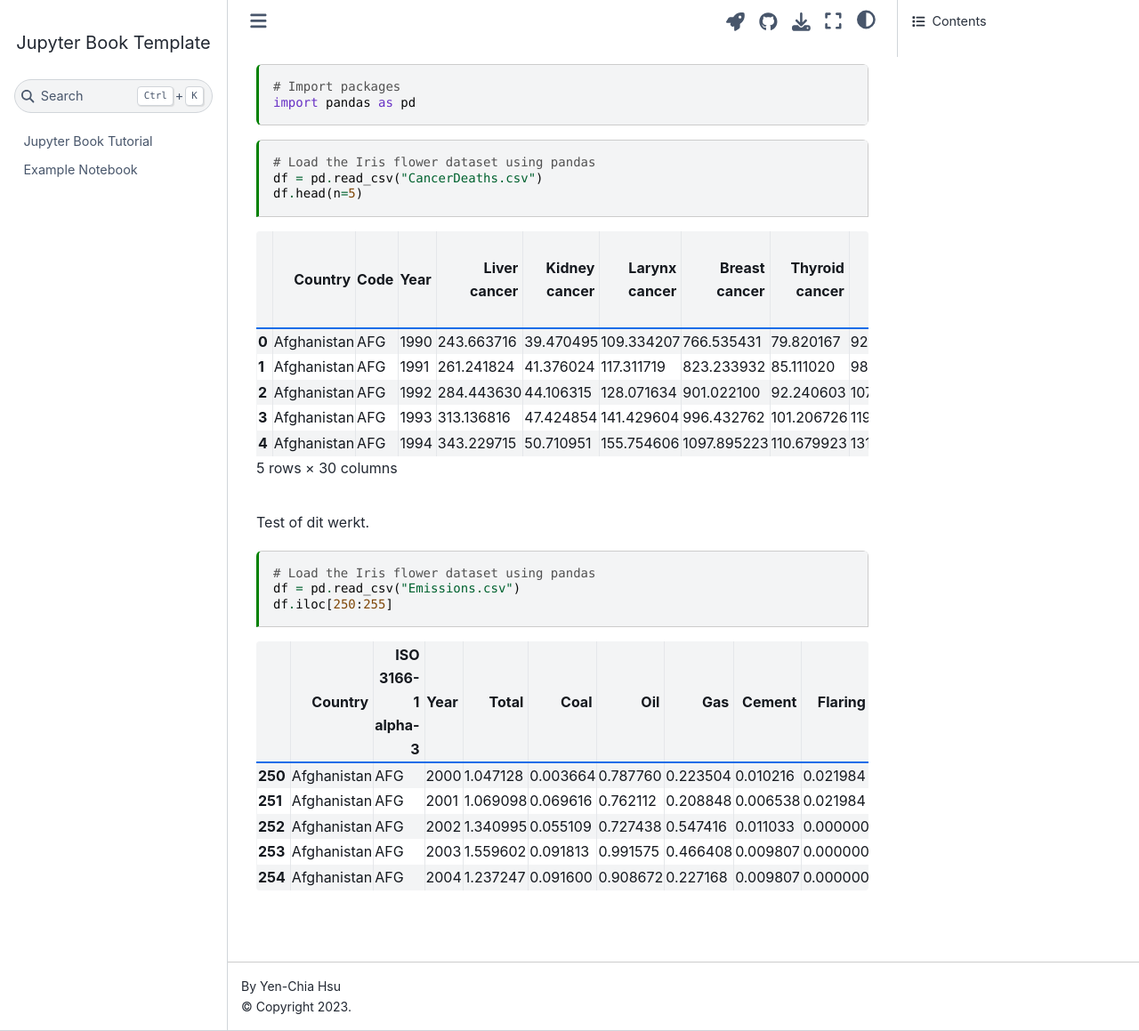
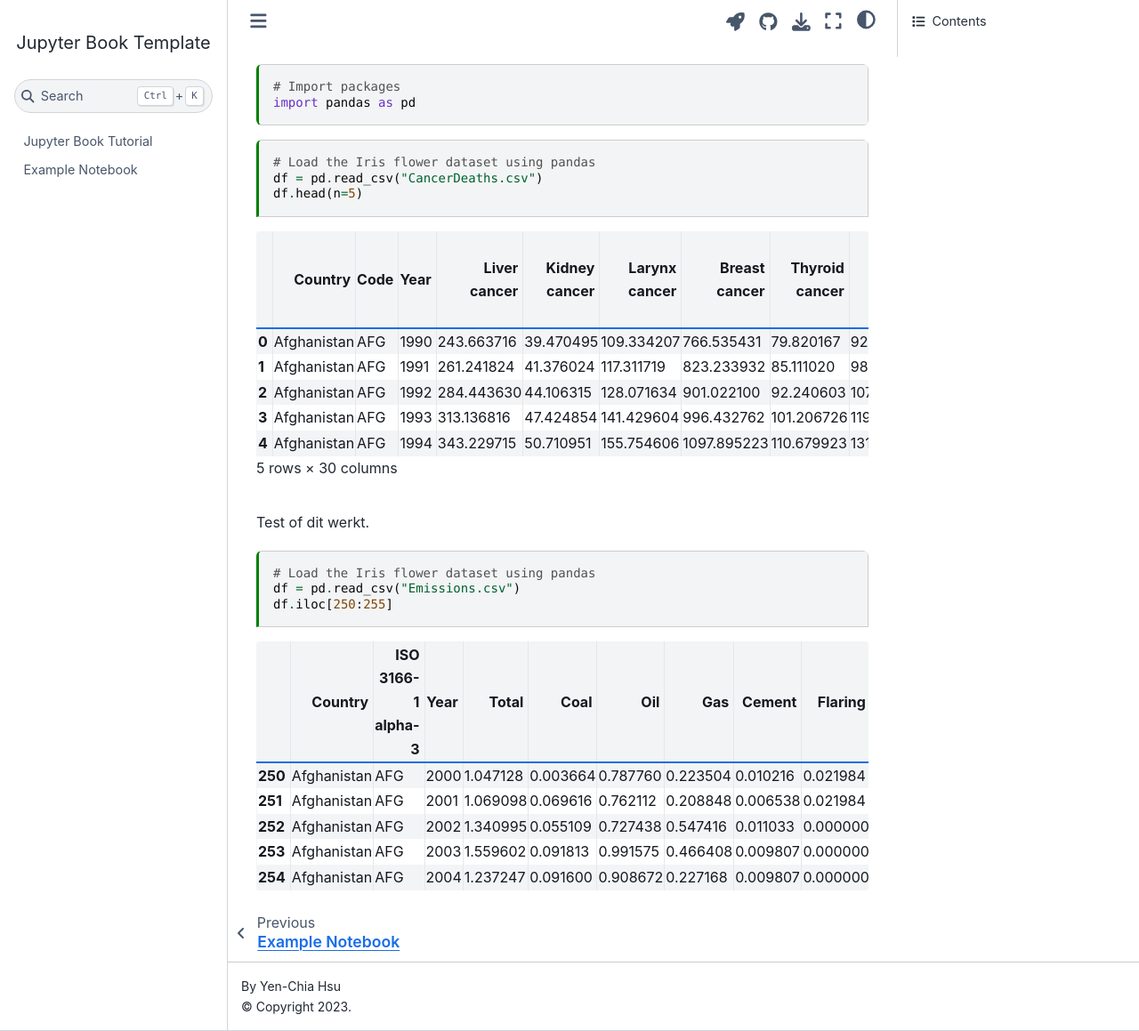
Before and after one commit to stefdewildt/InformatieVisualisatie, a Jupyter Book: the page built from docs/Datastory.ipynb, in a window 1280 px wide and 1159 px high. Shown: the whole window at 89% size. Built offline with Jupyter Book 1.0.4 settings and Sphinx 7.4.7 and the Sphinx Book theme 1.1.4, drawn with Linux system fonts in a browser that asks for light colours; pages that are not in the unit, such as notebooks, are missing from menus; comment, search, counter and statistics services are not loaded; some of the changed lines change nothing that is shown.

Commit message:
_toc veranderd

```diff
--- a/_toc.yml
+++ b/_toc.yml
@@ -6,3 +6,4 @@ root: docs/home
 chapters:
 - file: docs/notebook
 - file: docs/assignment_1
+- file: docs/Datastory
```
Also changed, not shown: 2 other files.
